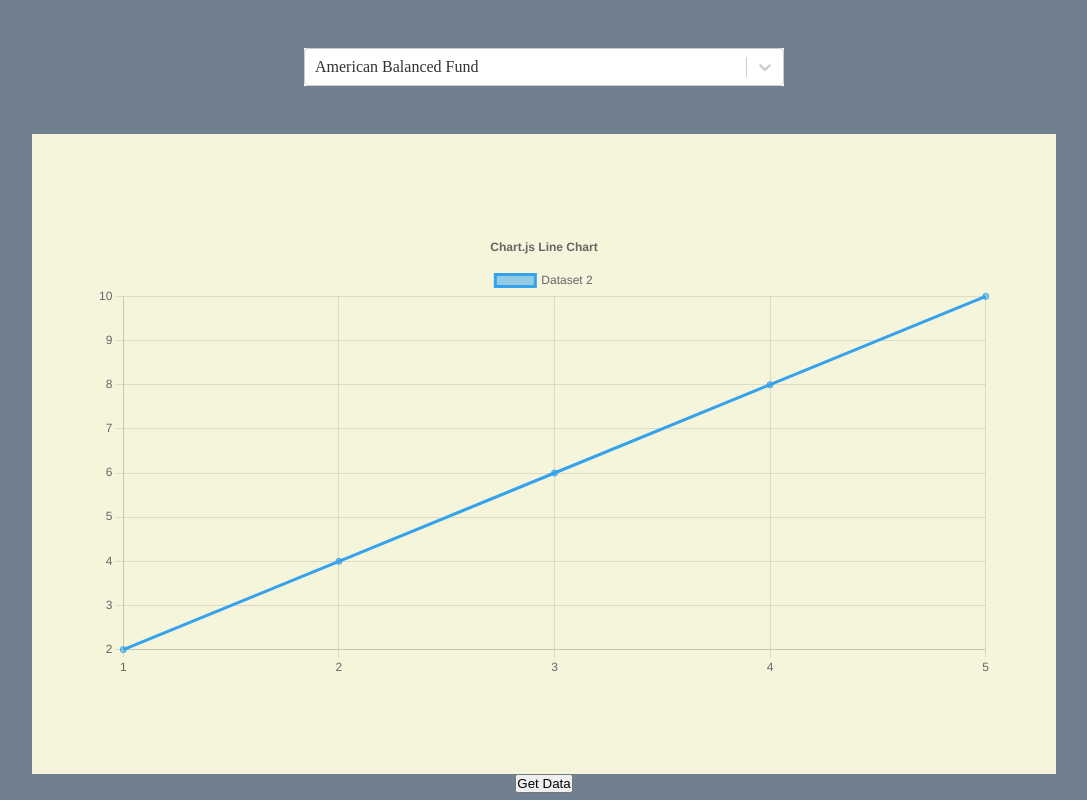
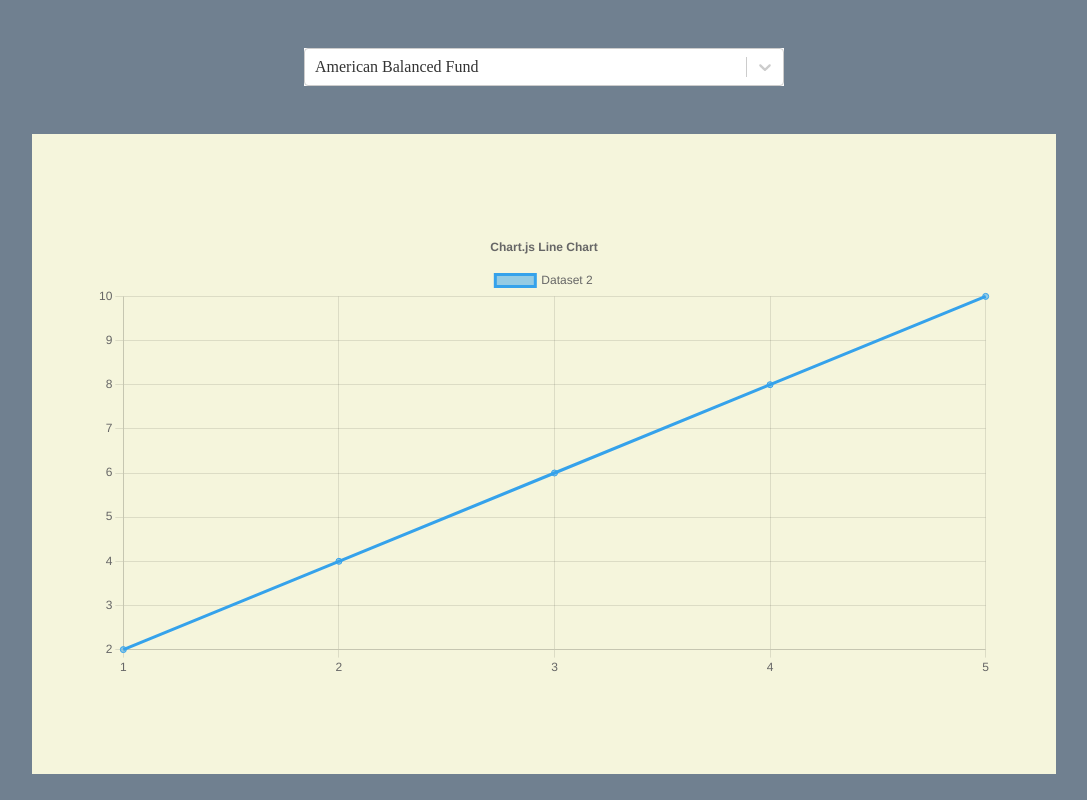
Before and after one commit to mattmercuri/ts-trpc-demo, a React (Vite) app: page / in a window 1280 px wide. Shown: the whole page, without its empty margins (96-1183 px from the left). Built offline with nearby package versions, Linux system fonts and the light colour scheme.

Commit message:
added handler to fetch new data

```diff
--- a/src/App.tsx
+++ b/src/App.tsx
@@ -4,14 +4,21 @@ import { Chart } from "./Chart";
 import { tickerSelections } from "./services/tickers";
 import { getHistoricalData } from "./services/web/web";
 import type { OptionType } from "./types/select.types";
+import type { ValidTicker } from "./types/tickers.types";
 
 function App() {
   const [selectedTicker, setSelectedTicker] = useState<OptionType | null>(
     tickerSelections[0]
   );
 
-  const fetchHistoricalData = () => {
-    getHistoricalData("QQQ").then((data) => {
+  const fetchHistoricalData = (selection: OptionType | null) => {
+    setSelectedTicker(selection);
+
+    if (!selection?.value) {
+      return;
+    }
+
+    getHistoricalData(selection.value as ValidTicker).then((data) => {
       console.log(data);
     });
   };
@@ -21,11 +28,10 @@ function App() {
       <Select
         className="app__dropdown"
         defaultValue={selectedTicker}
-        onChange={setSelectedTicker}
+        onChange={fetchHistoricalData}
         options={tickerSelections}
       />
       <Chart />
-      <button onClick={fetchHistoricalData}>Get Data</button>
     </div>
   );
 }
--- a/src/services/charting.ts
+++ b/src/services/charting.ts
@@ -7,3 +7,5 @@ export const getChartOptions = (title: string) => ({
     },
   },
 });
+
+export const getChartData = () => { };
--- a/src/types/tickers.types.ts
+++ b/src/types/tickers.types.ts
@@ -1,10 +1,10 @@
 // INFO: we can actually use generics to make a case
 // insensitive type
-export type ValidTickers = "QQQ" | "VTI" | "SPY" | "ABALX";
+export type ValidTicker = "QQQ" | "VTI" | "SPY" | "ABALX";
 
 export type TickerInfo = {
-  ticker: ValidTickers;
+  ticker: ValidTicker;
   name: string;
 };
 
-export type TickerObject = { [key in ValidTickers]: TickerInfo };
+export type TickerObject = { [key in ValidTicker]: TickerInfo };
```
